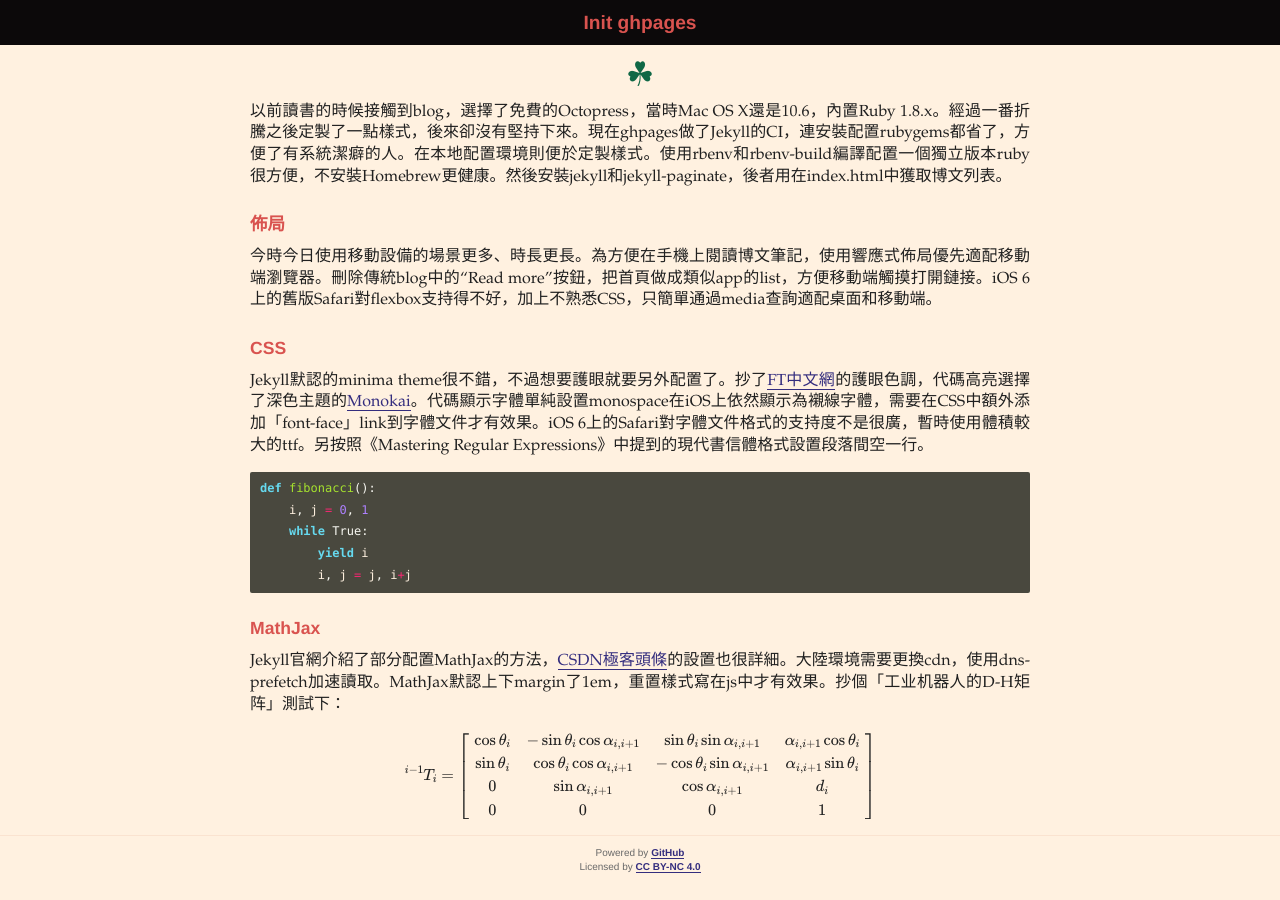
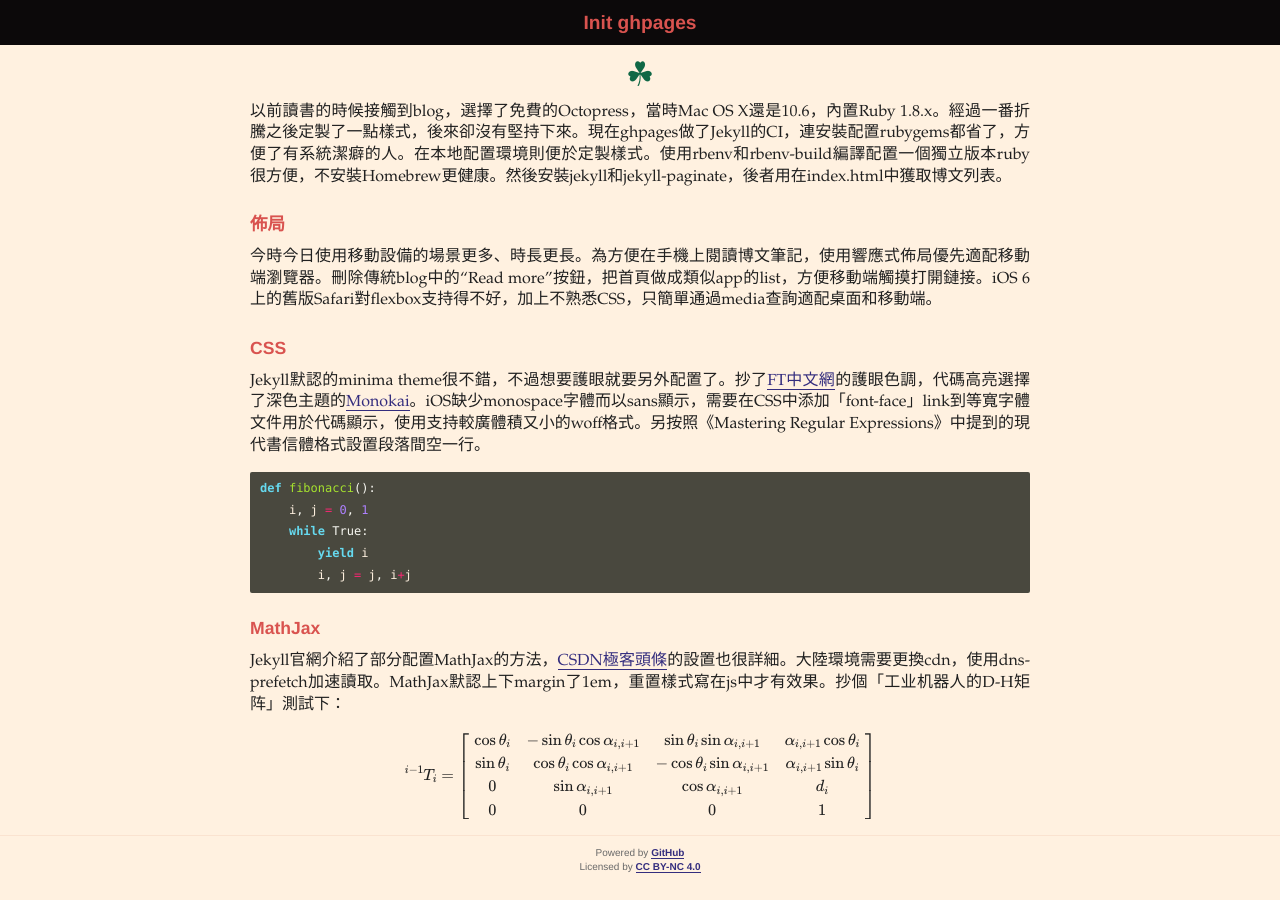
Before and after one commit to fteiwtdt/fteiwtdt.github.io, a Jekyll site: the page built from _posts/2018-03-29-init-ghpages.md, in a window 1280 px wide. Built offline with Jekyll 4.4.1, drawn with Linux system fonts in a browser that asks for light colours; formulas are drawn with MathJax 3.

Commit message:
Modified post content

````diff
--- a/_posts/2018-03-29-init-ghpages.md
+++ b/_posts/2018-03-29-init-ghpages.md
@@ -14,7 +14,7 @@ date: 2018-03-29
 ### CSS
 {: .subtitle}
 
-Jekyll默認的minima theme很不錯，不過想要護眼就要另外配置了。抄了[FT中文網](http://www.ftchinese.com)的護眼色調，代碼高亮選擇了深色主題的[Monokai](https://gist.github.com/wdullaer/e942cdd70d292e954166)。代碼顯示字體單純設置monospace在iOS上依然顯示為襯線字體，需要在CSS中額外添加「font-face」link到字體文件才有效果。iOS 6上的Safari對字體文件格式的支持度不是很廣，暫時使用體積較大的ttf。另按照《Mastering Regular Expressions》中提到的現代書信體格式設置段落間空一行。
+Jekyll默認的minima theme很不錯，不過想要護眼就要另外配置了。抄了[FT中文網](http://www.ftchinese.com)的護眼色調，代碼高亮選擇了深色主題的[Monokai](https://gist.github.com/wdullaer/e942cdd70d292e954166)。iOS缺少monospace字體而以sans顯示，需要在CSS中添加「font-face」link到等寬字體文件用於代碼顯示，使用支持較廣體積又小的woff格式。另按照《Mastering Regular Expressions》中提到的現代書信體格式設置段落間空一行。
 
 ```python
 def fibonacci():
````
